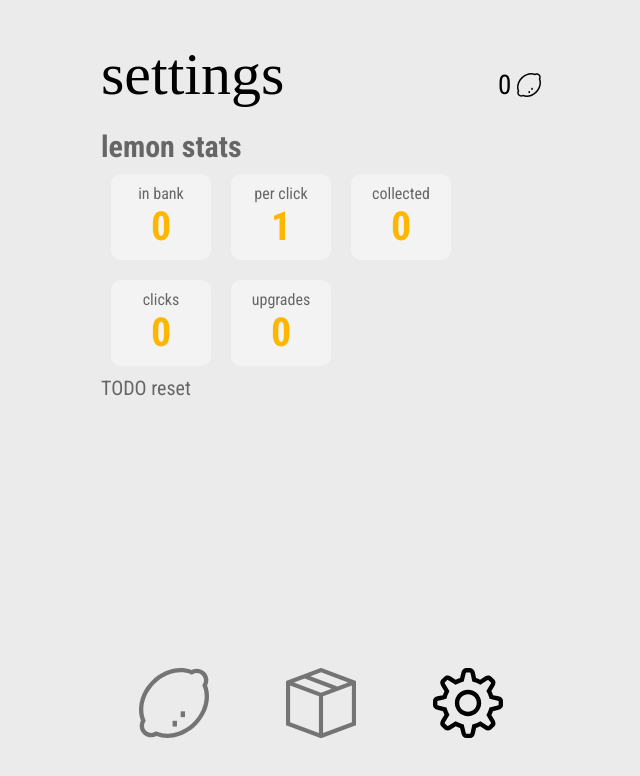
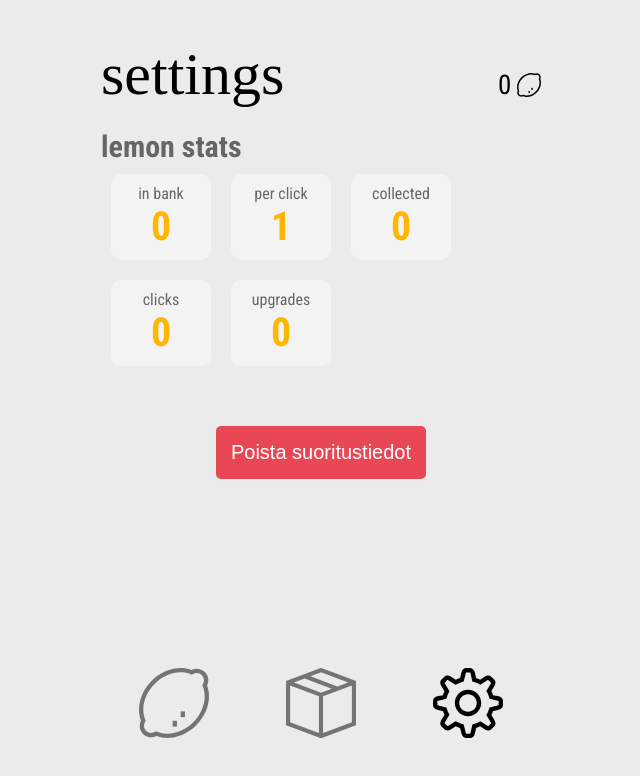
Before and after one commit to 4nsu/lemon-clicker, a React (Vite) app: page /settings in a window 1280 px wide. Shown: the top 776 px of the page, without its empty margins (319-959 px from the left). Built offline with nearby package versions, Linux system fonts and the light colour scheme; a web font is replaced by a local one.

Commit message:
lisää suoritustietojen poiston

```diff
--- a/src/App.jsx
+++ b/src/App.jsx
@@ -56,7 +56,7 @@
         // Tarkastetaan onko käyttäjällä varaa tuotteeseen
         if (stats.balance >= storeitems[index].price) {
             // Luodaan tilamuuttujien kopiot
-            let newstoreitems = [...storeitems]
+            let newstoreitems = JSON.parse(JSON.stringify(storeitems))
             let newstats = {...stats}
             // Kasvatetaan tuotteiden määrää yhdellä
             newstoreitems[index].qty++
@@ -86,11 +86,18 @@
 
     }
 
+    const handleReset = () => {
+        // Päivitetään tilamuuttujat alkuarvoihin.
+        setStats(initialstats)
+        setStoreitems(items)
+    }
+
     return (
         <AppRouter  stats={stats}
                     storeitems={storeitems}
                     handleClick={handleClick}
-                    handlePurchase={handlePurchase} />
+                    handlePurchase={handlePurchase}
+                    handleReset={handleReset} />
     )
 }
 
--- a/src/components/AppRouter.jsx
+++ b/src/components/AppRouter.jsx
@@ -18,7 +18,8 @@
                 {path: "store", element: <Store stats={props.stats}
                                                 storeitems={props.storeitems}
                                                 handlePurchase={props.handlePurchase} />},
-                {path: "settings", element: <Settings stats={props.stats} />},
+                {path: "settings", element: <Settings stats={props.stats}
+                                                      handleReset={props.handleReset} />},
                 {path: "credits", element: <Credits />},
             ]
         }
--- /dev/null
+++ b/src/components/Reset.jsx
@@ -0,0 +1,39 @@
+import { useState } from "react"
+
+function Reset(props) {
+
+    const [showForm, setShowForm] = useState(false)
+
+    const [value, setValue] = useState("")
+
+    const handleReset = () => {
+        // Nollataan pelin tiedot ja tyhjennetään tekstikenttä.
+        props.handleReset()
+        setValue("")
+    }
+
+    if(showForm) {
+        return (
+            <div className="reset reset_box">
+                <h2>Suoritustietojen poistaminen</h2>
+                <p>Varoitus! Olet poistamassa kaikki tähän mennessä keräämäsi resurssit. Jatkamalla tiedot nollaantuvat, ja peli alkaa alusta.</p>
+                <p>Kirjoita teksti <span>{props.resetvalue}</span> alla olevaan kenttään.</p>
+                <div>
+                    <input type="text"
+                           value={value}
+                           onChange={(e) => {setValue(e.target.value)}} />
+                    </div>
+                <button disabled={props.resetvalue==value?false:true}
+                        onClick={handleReset}>Poista suoritustiedot</button>
+            </div>
+        )
+    } else {
+        return (
+            <div className="reset">
+                <button onClick={() => {setShowForm(true)}}>Poista suoritustiedot</button>
+            </div>
+        )
+    }
+}
+
+export default Reset
--- a/src/pages/Settings.jsx
+++ b/src/pages/Settings.jsx
@@ -1,4 +1,5 @@
 import Header from "../components/Header";
+import Reset from "../components/Reset";
 import Stat from "../components/Stat";
 
 function Settings(props) {
@@ -17,7 +18,8 @@
                         <Stat title='upgrades' value={props.stats.upgrades} />
                     </div>
                 </div>
-                TODO reset
+                <Reset resetvalue={props.stats.clicks}
+                       handleReset={props.handleReset} />
             </div>
         </div>
     )
```
